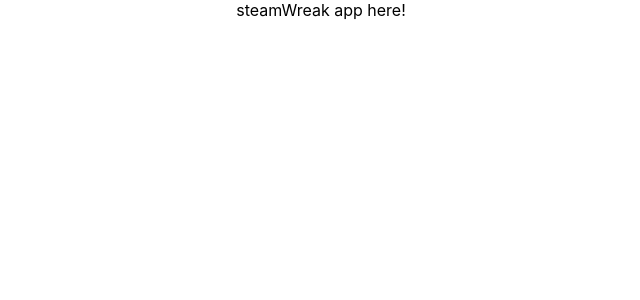
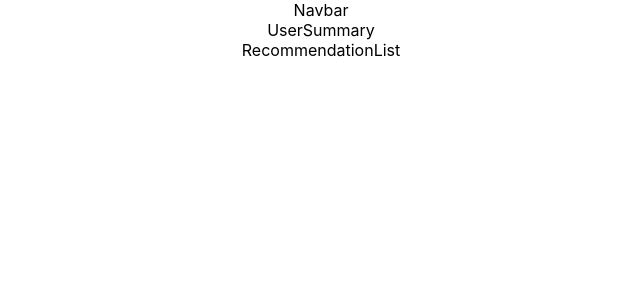
Before and after one commit to Juno-Jung/SteamWreck, a React (Create React App) app in the folder client/: page / in a window 1280 px wide. Shown: the top 300 px of the page, without its empty margins (319-959 px from the left). Built offline with nearby package versions, Linux system fonts and the light colour scheme.

Commit message:
client: placed 3 main components into app.tsx

```diff
--- a/client/src/App.tsx
+++ b/client/src/App.tsx
@@ -1,11 +1,16 @@
 import React, {} from 'react';
 import logo from './logo.svg';
 import './App.css';
+import Navbar from './components/Navbar';
+import RecommendationList from './components/RecommendationList';
+import UserSummary from './components/UserSummary';
 
 function App() {
   return (
     <div className="App">
-      steamWreak app here!
+      <Navbar />
+      <UserSummary />
+      <RecommendationList />
     </div>
   );
 }
```
